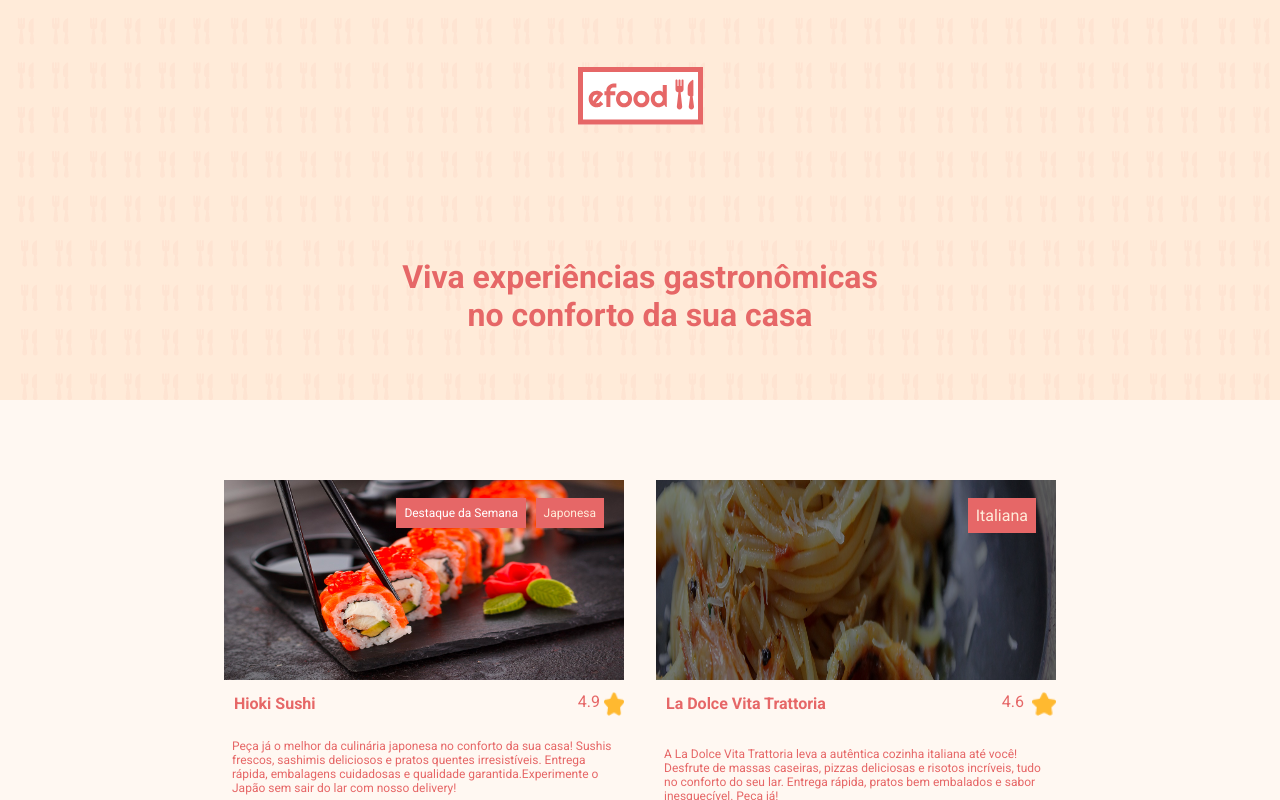
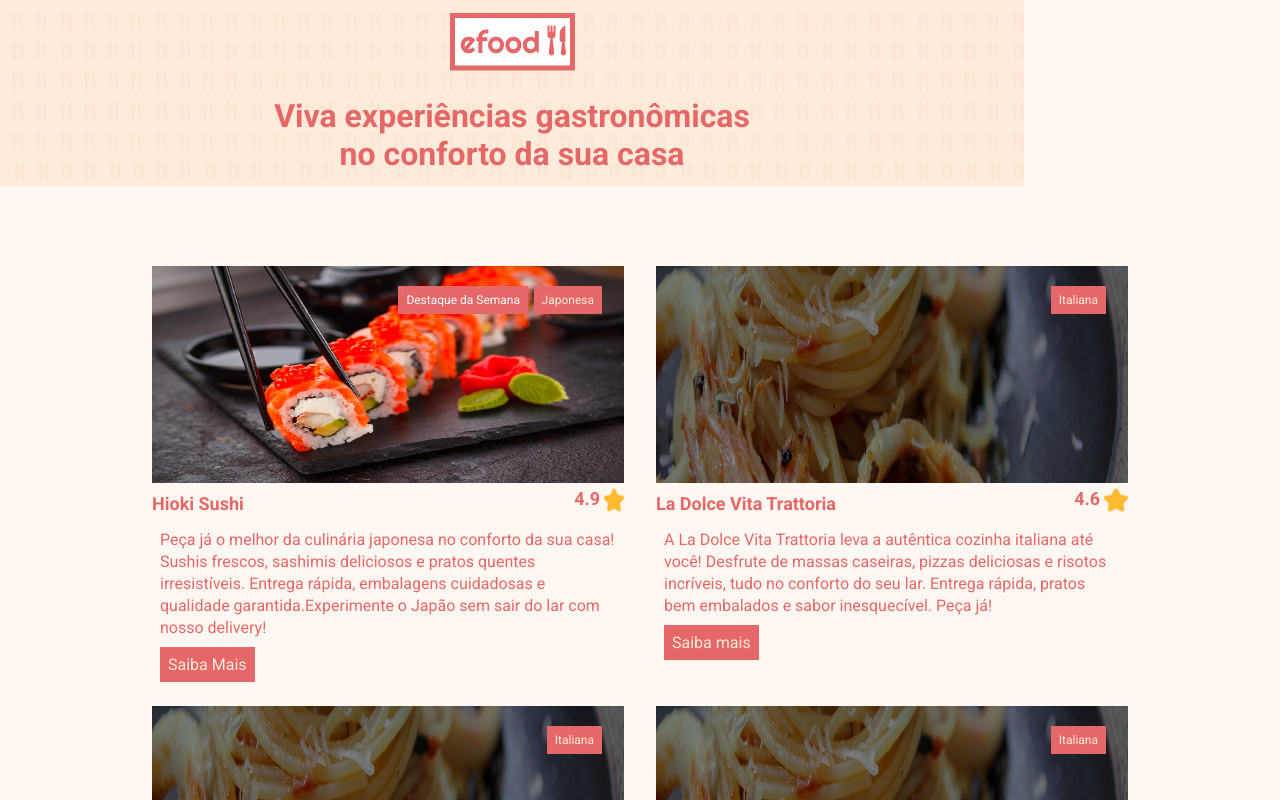
Before and after one commit to EduOliveira29/efood, a React (Create React App) app: page / in a window 1280 px wide. Shown: the top 800 px of the page. Built offline with nearby package versions, Linux system fonts and the light colour scheme.

Commit message:
corrigindo erros apontados pelo professor "Ruallyson Felype Travassos de Moura "

```diff
--- a/src/Apresentacao/styles.ts
+++ b/src/Apresentacao/styles.ts
@@ -12,4 +12,6 @@ export const Imagem = styled.div`
   color: ${Cores.corBranca};
   padding-left: 180px;
   justify-content: space-around;
+  line-height: 100%;
+  font-size: 32px;
 `
--- a/src/DestaqueDoDia/index.tsx
+++ b/src/DestaqueDoDia/index.tsx
@@ -1,5 +1,6 @@
 import ImagemRestaurante from '../Assets/images/HiokiSushi.png'
 import IconeEstrela from '../Assets/images/estrela.png'
+import { BotãoTag } from '../styles'
 import {
   Card,
   Nota,
@@ -7,20 +8,21 @@ import {
   Icon,
   Img,
   Descricao,
-  Botão,
-  BotãoTipo,
-  BotãoDestaque
+  BotãoDestaque,
+  BotãoLink
 } from './styles'
 
 const DestaqueDoDia = () => (
   <Card>
     <Img src={ImagemRestaurante} alt="" />
     <BotãoDestaque>Destaque da Semana</BotãoDestaque>
-    <BotãoTipo>Japonesa</BotãoTipo>
+    <BotãoTag>Japonesa</BotãoTag>
     <Nota>
       <Titulo>Hioki Sushi</Titulo>
       <div>
-        <p>4.9</p>
+        <p>
+          <b>4.9</b>
+        </p>
         <Icon src={IconeEstrela} alt="" />
       </div>
     </Nota>
@@ -30,7 +32,7 @@ const DestaqueDoDia = () => (
       rápida, embalagens cuidadosas e qualidade garantida.Experimente o Japão
       sem sair do lar com nosso delivery!
     </Descricao>
-    <Botão>Saiba Mais</Botão>
+    <BotãoLink to="./Perfil">Saiba Mais</BotãoLink>
   </Card>
 )
 
--- a/src/DestaqueDoDia/styles.ts
+++ b/src/DestaqueDoDia/styles.ts
@@ -1,8 +1,9 @@
 import styled from 'styled-components'
-import { Cores } from '../styles'
+import { Cores, BotãoTag } from '../styles'
+import { Link } from 'react-router-dom'
 
 export const Card = styled.div`
-  width: 400px;
+  width: 472px;
   background-color: ${Cores.corDeFundo};
   color: ${Cores.corSecundaria};
   position: relative;
@@ -10,26 +11,18 @@ export const Card = styled.div`
 
 export const Img = styled.img`
   width: 100%;
-  height: 200px;
+  height: 217px;
 `
 
 export const Titulo = styled.h3`
-  padding: 10px;
-  font-size: 16px;
+  padding-top: 8px;
+  font-size: 18px;
+  line-height: 100%;
 `
 
 export const Descricao = styled.p`
-  padding: 8px 0;
-  font-size: 12px;
-  margin: 8px;
-`
-export const Botão = styled.button`
-  background-color: ${Cores.corSecundaria};
-  color: ${Cores.corPrincipal};
-  font-size: 16px;
-  padding: 8px;
-  border: none;
-  margin: 8px;
+  padding: 16px 8px;
+  line-height: 22px;
 `
 
 export const Nota = styled.div`
@@ -37,9 +30,12 @@ export const Nota = styled.div`
   align-items: center;
   justify-content: space-between;
 
+  b {
+    font-size: 18px;
+  }
+
   div {
     display: flex;
-    text-align: center;
   }
 `
 
@@ -49,17 +45,19 @@ export const Icon = styled.img`
   max-width: 24px;
 `
 
-export const BotãoTipo = styled(Botão)`
+export const BotãoDestaque = styled(BotãoTag)`
   position: absolute;
-  top: 10px;
-  right: 12px;
-  font-size: 12px;
-`
-
-export const BotãoDestaque = styled(Botão)`
-  position: absolute;
-  top: 10px;
+  top: 16px;
   right: 90px;
   color: ${Cores.corBranca};
   font-size: 12px;
 `
+
+export const BotãoLink = styled(Link)`
+  background-color: ${Cores.corSecundaria};
+  color: ${Cores.corPrincipal};
+  text-decoration: none;
+  margin: 8px;
+  padding: 8px;
+  border: none;
+`
--- a/src/Hero/styles.ts
+++ b/src/Hero/styles.ts
@@ -2,7 +2,8 @@ import styled from 'styled-components'
 import { Cores } from '../styles'
 
 export const Imagem = styled.div`
-  height: 400px;
+  width: 1024px;
+  height: 186px;
   display: flex;
   background-repeat: no-repeat;
   background-size: cover;
--- a/src/ListaDeProdutos/index.tsx
+++ b/src/ListaDeProdutos/index.tsx
@@ -1,7 +1,8 @@
 import Produto from '../Produto'
-import { Lista } from './styles'
+import { Container, Lista } from './styles'
 
 const ListaDeProdutos = () => (
+  <Container>
     <Lista>
       <li>
         <Produto />
@@ -22,6 +23,7 @@ const ListaDeProdutos = () => (
         <Produto />
       </li>
     </Lista>
+  </Container>
 )
 
 export default ListaDeProdutos
--- a/src/ListaDeProdutos/styles.ts
+++ b/src/ListaDeProdutos/styles.ts
@@ -1,8 +1,15 @@
 import styled from 'styled-components'
+
+export const Container = styled.div`
+  display: flex;
+  align-content: center;
+  justify-content: center;
+  padding: 80px 0;
+`
 
 export const Lista = styled.ul`
   display: grid;
   grid-template-columns: 1fr 1fr 1fr;
-  padding: 64px;
-  gap: 24px;
+  align-content: center;
+  gap: 40px 40px;
 `
--- a/src/Produto/index.tsx
+++ b/src/Produto/index.tsx
@@ -1,5 +1,5 @@
 import pizza from '../Assets/images/pizza.png'
-import { Card, Titulo, Descricao, Botão } from './styles'
+import { Card, Titulo, Descricao, Botão, Container } from './styles'
 
 const Produto = () => (
   <Card>
@@ -9,7 +9,9 @@ const Produto = () => (
       A clássica Marguerita: molho de tomate suculento, mussarela derretida,
       manjericão fresco e um toque de azeite. Sabor e simplicidade!
     </Descricao>
-    <Botão>Adicionar ao carrinho</Botão>
+    <Container>
+      <Botão>Adicionar ao carrinho</Botão>
+    </Container>
   </Card>
 )
 
--- a/src/Produto/styles.ts
+++ b/src/Produto/styles.ts
@@ -2,12 +2,10 @@ import styled from 'styled-components'
 import { Cores } from '../styles'
 
 export const Card = styled.div`
-  max-width: 320px;
+  width: 320px;
   background-color: ${Cores.corSecundaria};
-  display: inline-block;
 
   img {
-    display: block;
     width: 100%;
   }
 `
@@ -15,19 +13,33 @@ export const Card = styled.div`
 export const Titulo = styled.h4`
   padding: 10px;
   font-size: 16px;
+  line-height: 100%;
 `
 
 export const Descricao = styled.p`
   padding: 8px 0;
-  font-size: 12px;
+  font-size: 14px;
+  line-height: 22px;
+  font-weight: 400;
   margin: 8px;
 `
+
+export const Container = styled.div`
+  diplay: flex;
+  justify-content: center;
+  align-items: center;
+  text-align: center;
+`
+
 export const Botão = styled.button`
-  width: 90%;
   background-color: ${Cores.corPrincipal};
   color: ${Cores.corSecundaria};
-  font-size: 16px;
+  line-height: 100%;
+  font-weight: 700;
+  font-size: 14px;
+  text-align: center;
+  margin: 8px;
   padding: 8px;
-  border: none;
-  margin: 8px;
+  border: 8px;
+  width: 90%;
 `
--- a/src/Restaurante/index.tsx
+++ b/src/Restaurante/index.tsx
@@ -1,24 +1,18 @@
 import ImagemRestaurante from '../Assets/images/imagemDoRestaurante.png'
 import IconeEstrela from '../Assets/images/estrela.png'
-import {
-  Card,
-  Nota,
-  Titulo,
-  Icon,
-  Img,
-  Descricao,
-  BotãoTipo,
-  BotãoLink
-} from './styles'
+import { Card, Nota, Titulo, Icon, Img, Descricao, BotãoLink } from './styles'
+import { BotãoTag } from '../styles'
 
 const Restaurante = () => (
   <Card>
     <Img src={ImagemRestaurante} alt="" />
-    <BotãoTipo>Italiana</BotãoTipo>
+    <BotãoTag>Italiana</BotãoTag>
     <Nota>
       <Titulo>La Dolce Vita Trattoria</Titulo>
       <div>
-        <p>4.6</p>
+        <p>
+          <b>4.6</b>
+        </p>
         <Icon src={IconeEstrela} alt="" />
       </div>
     </Nota>
--- a/src/Restaurante/styles.ts
+++ b/src/Restaurante/styles.ts
@@ -3,7 +3,7 @@ import { Cores } from '../styles'
 import { Link } from 'react-router-dom'
 
 export const Card = styled.div`
-  width: 400px;
+  max-width: 472px;
   background-color: ${Cores.corDeFundo};
   color: ${Cores.corSecundaria};
   position: relative;
@@ -11,33 +11,28 @@ export const Card = styled.div`
 
 export const Img = styled.img`
   width: 100%;
-  height: 200px;
+  height: 217px;
 `
 
 export const Titulo = styled.h3`
-  padding: 10px;
-  font-size: 16px;
+  padding-top: 8px;
+  font-size: 18px;
+  line-height: 100%;
 `
 
 export const Descricao = styled.p`
-  padding: 16px 0;
-  font-size: 12px;
-  margin: 8px;
-`
-
-export const Botão = styled.button`
-  background-color: ${Cores.corSecundaria};
-  color: ${Cores.corPrincipal};
-  font-size: 16px;
-  padding: 8px;
-  border: none;
-  margin: 8px;
+  line-height: 22px;
+  padding: 16px 8px;
 `
 
 export const Nota = styled.div`
   display: flex;
   align-items: center;
   justify-content: space-between;
+
+  b {
+    font-size: 18px;
+  }
 
   div {
     display: flex;
@@ -47,21 +42,14 @@ export const Nota = styled.div`
 export const Icon = styled.img`
   height: 24px;
   max-width: 24px;
-  margin-left: 8px;
-`
-
-export const BotãoTipo = styled(Botão)`
-  position: absolute;
-  top: 10px;
-  right: 12px;
+  margin-left: 4px;
 `
 
 export const BotãoLink = styled(Link)`
   background-color: ${Cores.corSecundaria};
   color: ${Cores.corPrincipal};
-  font-size: 16px;
+  text-decoration: none;
+  margin: 8px;
   padding: 8px;
   border: none;
-  margin: 8px;
-  text-decoration: none;
 `
--- a/src/styles.ts
+++ b/src/styles.ts
@@ -1,4 +1,4 @@
-import { createGlobalStyle } from 'styled-components'
+import { createGlobalStyle, styled } from 'styled-components'
 
 export const Cores = {
   corPrincipal: '#FFEBD9',
@@ -22,3 +22,23 @@ export const GlobalCss = createGlobalStyle`
     color: ${Cores.corBranca};
   }
 `
+export const Botão = styled.button`
+  background-color: ${Cores.corSecundaria};
+  color: ${Cores.corPrincipal};
+  line-height: 100%;
+  font-size: 14px;
+  text-align: center;
+  margin: 8px;
+  padding: 8px;
+  border: none;
+`
+
+export const BotãoTag = styled(Botão)`
+  position: absolute;
+  top: 16px;
+  right: 16px;
+  margin: 4px 6px;
+  line-height: 100%;
+  font-size: 12px;
+  font-height: bold;
+`
```
Lines whose indentation alone changed are shown as unchanged.
